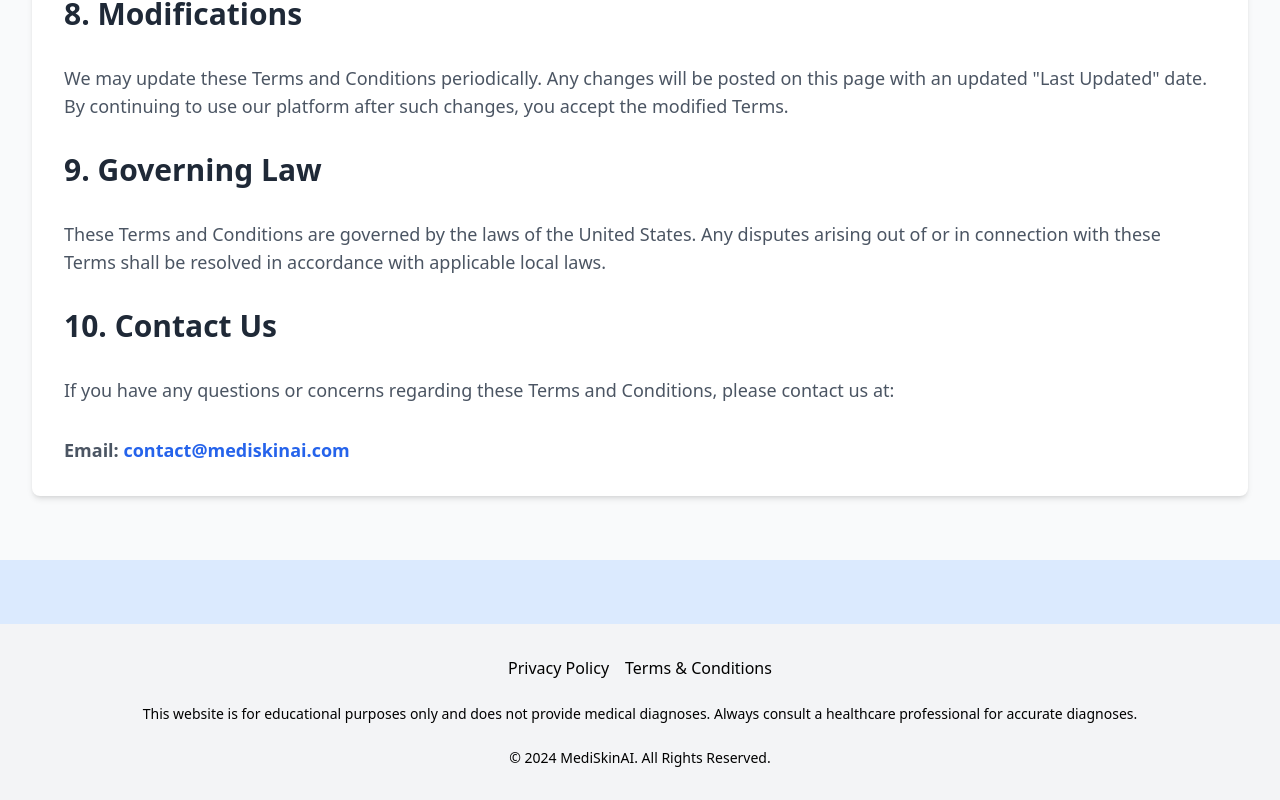
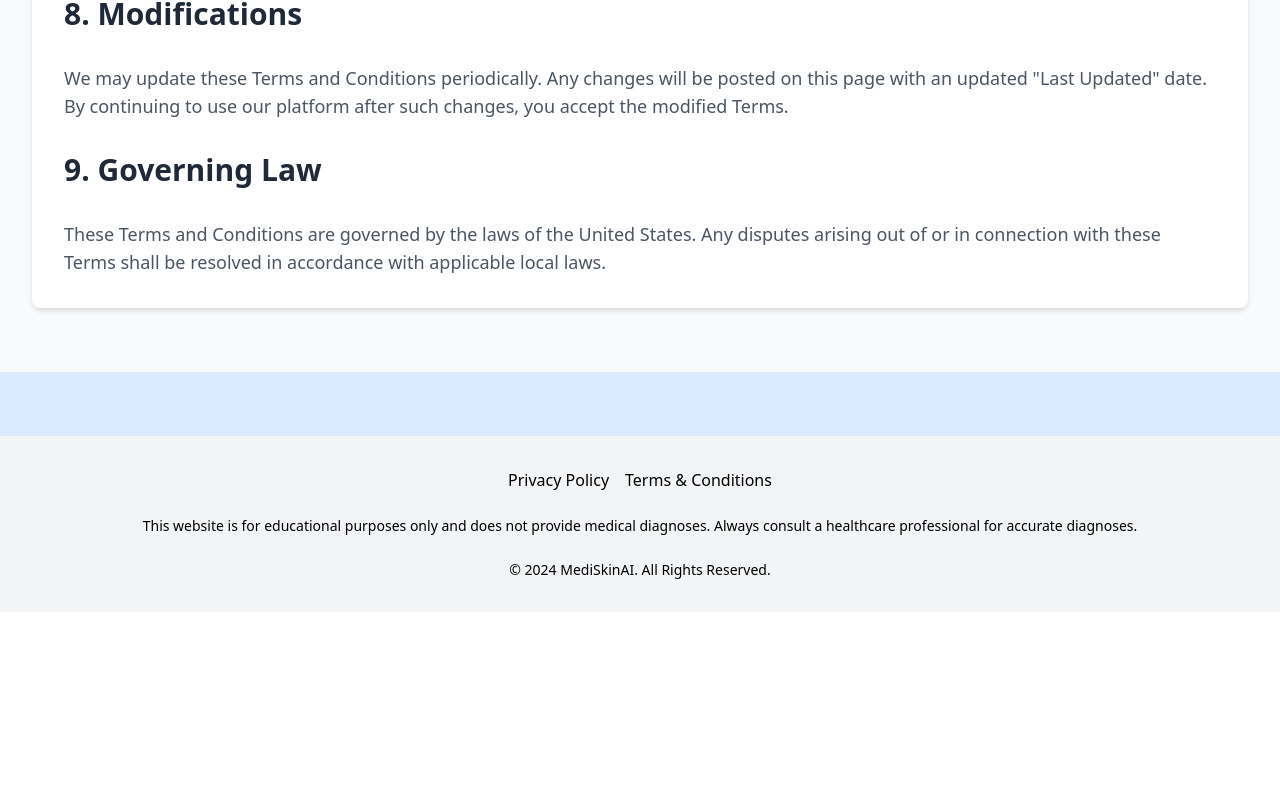
Before and after one commit to Ryuichi-Yamafuji-Lun/MediSkinAI, a React (Vite) app in the folder client/: page /terms-and-conditions in a window 1280 px wide. Shown: the part 1616-2416 px from the top of the page. After the commit the page ends 2228 px from the top, so only its background shows below. Built offline with nearby package versions, Linux system fonts and the light colour scheme.

Commit message:
comment out contact us
We can add the contact us when necessary

```diff
--- a/client/src/components/pages/PrivacyPolicy.jsx
+++ b/client/src/components/pages/PrivacyPolicy.jsx
@@ -53,13 +53,13 @@ const PrivacyPolicyPage = () => {
                         We may update this Privacy Policy periodically. Changes will be posted on this page with an updated date at the top.
                     </p>
 
-                    <h2 className="text-3xl font-semibold text-gray-800">9. Contact Us</h2>
+                    {/* <h2 className="text-3xl font-semibold text-gray-800">9. Contact Us</h2>
                     <p className="text-lg text-gray-600">
                         If you have any questions regarding this Privacy Policy or how we handle your data, please contact us at:
                     </p>
                     <p className="text-lg text-gray-600 font-semibold">
                         Email: <a href="mailto:contact@mediskinai.com" className="text-blue-600">contact@mediskinai.com</a>
-                    </p>
+                    </p> */}
                 </div>
             </div>
         </div>
--- a/client/src/components/pages/Terms.jsx
+++ b/client/src/components/pages/Terms.jsx
@@ -58,13 +58,13 @@ const TermsAndConditionsPage = () => {
                         These Terms and Conditions are governed by the laws of the United States. Any disputes arising out of or in connection with these Terms shall be resolved in accordance with applicable local laws.
                     </p>
 
-                    <h2 className="text-3xl font-semibold text-gray-800">10. Contact Us</h2>
+                    {/* <h2 className="text-3xl font-semibold text-gray-800">10. Contact Us</h2>
                     <p className="text-lg text-gray-600">
                         If you have any questions or concerns regarding these Terms and Conditions, please contact us at:
                     </p>
                     <p className="text-lg text-gray-600 font-semibold">
                         Email: <a href="mailto:contact@mediskinai.com" className="text-blue-600">contact@mediskinai.com</a>
-                    </p>
+                    </p> */}
                 </div>
             </div>
         </div>
```
